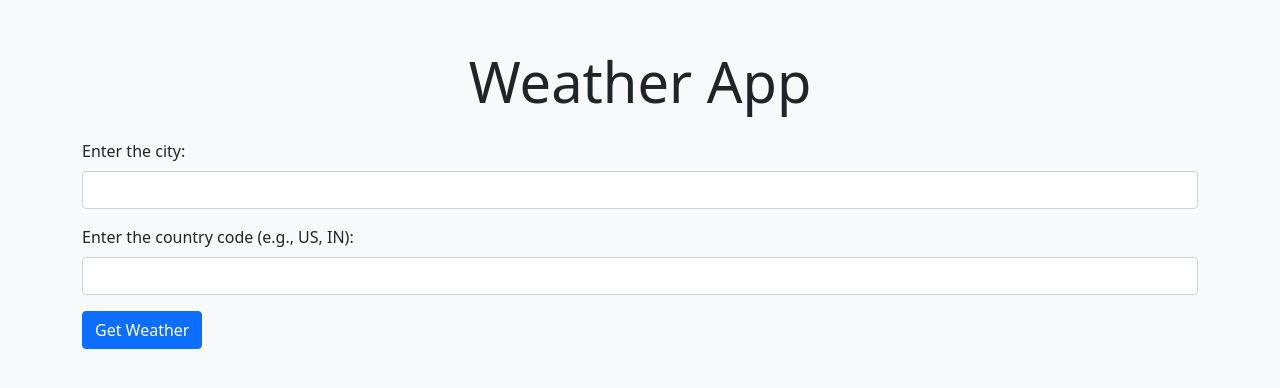
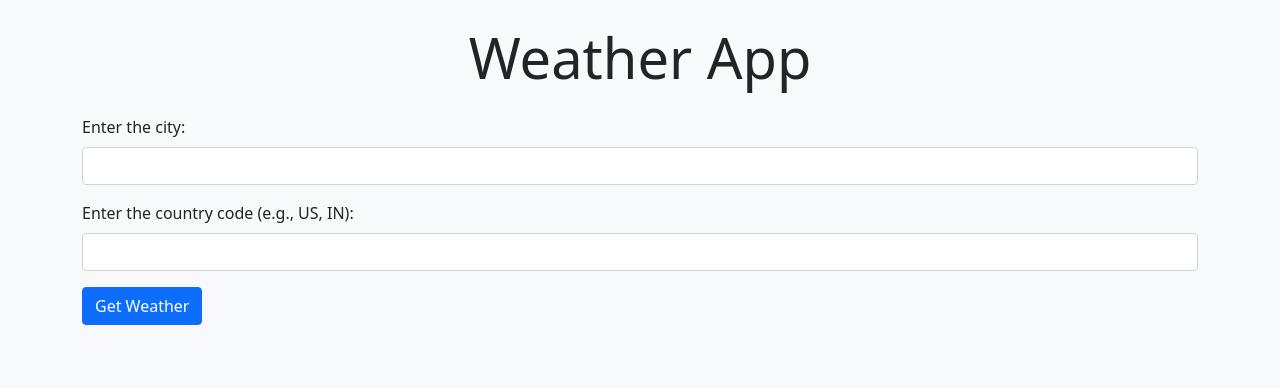
Before and after one commit to fahadnaeem876/fahad786, a Flask app: page /weatherapp/ in a window 1280 px wide. Shown: the top 388 px of the page. Run offline with Flask 3, Linux system fonts and the light colour scheme.

Commit message:
initial commit

```diff
--- a/templates/weatherapp.html
+++ b/templates/weatherapp.html
@@ -9,7 +9,7 @@
     <link href="https://cdn.jsdelivr.net/npm/bootstrap@5.1.3/dist/css/bootstrap.min.css" rel="stylesheet">
 </head>
 <body class="bg-light">
-    <div class="container mt-5">
+    <div class="container mt-4">
         <h1 class="display-4 text-center">Weather App</h1>
         <form method="post" class="mt-4" action="/weatherapp">
             <div class="mb-3">
```
